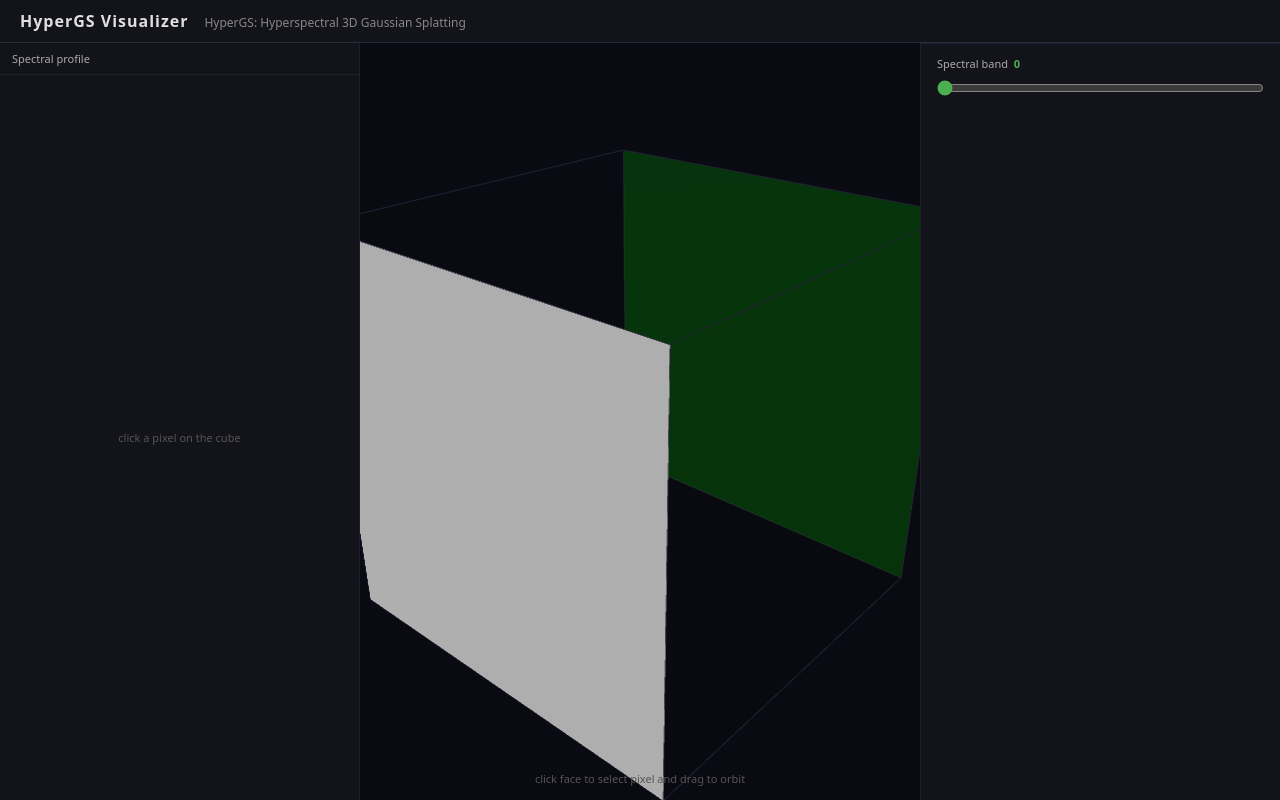
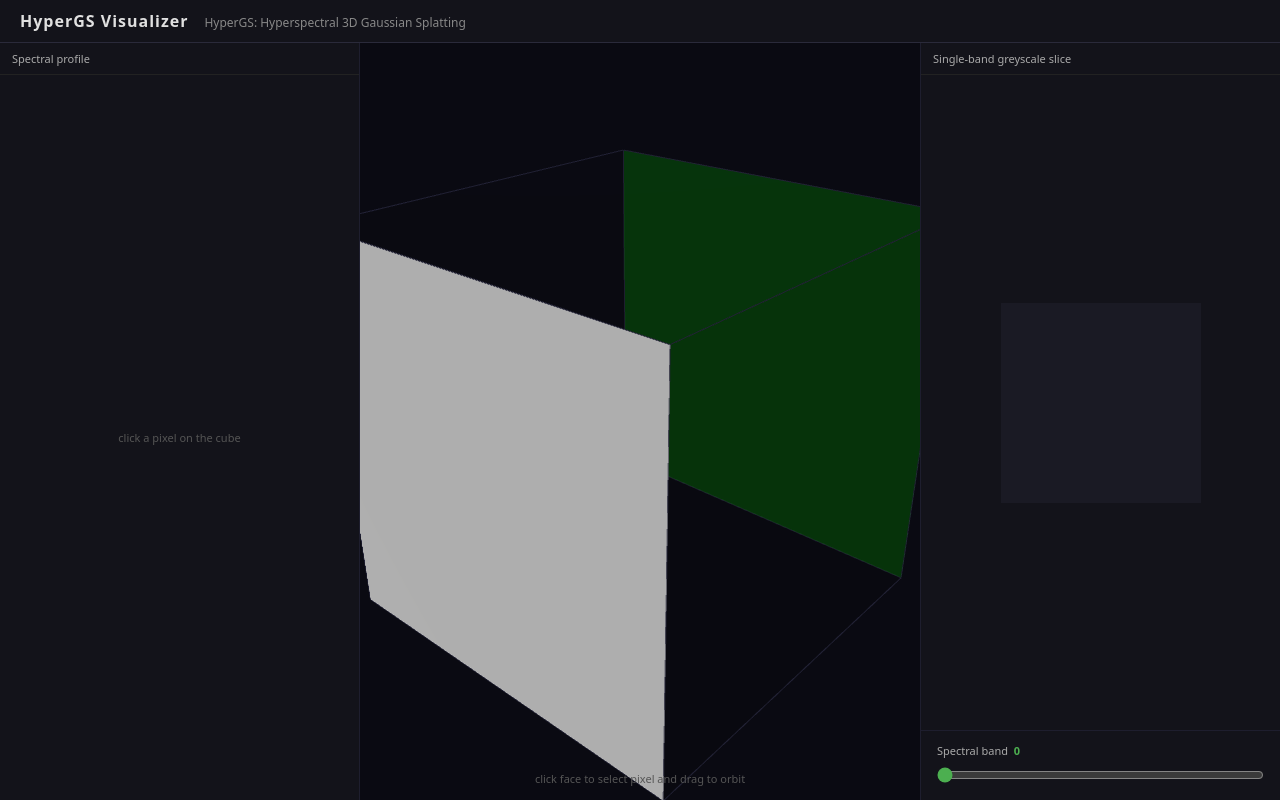
Before and after one commit to SimiOy/HyperGS-Visualizer, a React (Vite) app in the folder frontend/: page / in a window 1280 px wide. Built offline with nearby package versions, Linux system fonts and the light colour scheme; no server answers.

Commit message:
add the hyperspectral band slice to the right

```diff
--- /dev/null
+++ b/frontend/src/components/BandSlice.tsx
@@ -0,0 +1,67 @@
+import { useEffect, useRef } from "react";
+
+interface Props {
+  bandData: Float32Array | null; // 128×128
+  highlightColor: string;
+}
+
+export default function BandSlice({ bandData, highlightColor }: Props) {
+  const canvasRef = useRef<HTMLCanvasElement>(null);
+
+  useEffect(() => {
+    const canvas = canvasRef.current;
+    if (!canvas) return;
+    const ctx = canvas.getContext("2d")!;
+    const SIZE = 128;
+
+    ctx.clearRect(0, 0, SIZE, SIZE);
+
+    if (!bandData) {
+      ctx.fillStyle = "#1a1a24";
+      ctx.fillRect(0, 0, SIZE, SIZE);
+      return;
+    }
+
+    const imageData = ctx.createImageData(SIZE, SIZE);
+    let min = Infinity,
+      max = -Infinity;
+    for (let i = 0; i < bandData.length; i++) {
+      if (bandData[i] < min) min = bandData[i];
+      if (bandData[i] > max) max = bandData[i];
+    }
+    const range = max - min || 1;
+    for (let i = 0; i < bandData.length; i++) {
+      const v = Math.round(((bandData[i] - min) / range) * 255);
+      imageData.data[i * 4 + 0] = v;
+      imageData.data[i * 4 + 1] = v;
+      imageData.data[i * 4 + 2] = v;
+      imageData.data[i * 4 + 3] = 255;
+    }
+    ctx.putImageData(imageData, 0, 0);
+  }, [bandData, highlightColor]);
+
+  // Gen AI Assisted
+  return (
+    <div style={{ width: "100%", height: "100%", display: "flex", flexDirection: "column" }}>
+      <div
+        style={{
+          padding: "8px 12px",
+          fontSize: 11,
+          color: "#aaa",
+          borderBottom: "1px solid #222",
+        }}
+      >
+        Single-band greyscale slice
+      </div>
+
+      <div style={{ flex: 1, display: "flex", alignItems: "center", justifyContent: "center", padding: 12 }}>
+        <canvas
+          ref={canvasRef}
+          width={128}
+          height={128}
+          style={{ imageRendering: "pixelated", width: "min(100%, 200px)", height: "auto" }}
+        />
+      </div>
+    </div>
+  );
+}
--- a/frontend/src/components/DataCube.tsx
+++ b/frontend/src/components/DataCube.tsx
@@ -115,7 +115,13 @@ interface Props {
   highlightBand?: number;
 }
 
-export default function DataCube({ bandData, selectedPixel, onPixelClick, colColor = "#ff6b35", highlightBand = 0 }: Props) {
+export default function DataCube({
+  bandData,
+  selectedPixel,
+  onPixelClick,
+  colColor = "#ff6b35",
+  highlightBand = 0,
+}: Props) {
   const [texture, setTexture] = useState<THREE.DataTexture | null>(null);
 
   useEffect(() => {
@@ -127,7 +133,13 @@ export default function DataCube({ bandData, selectedPixel, onPixelClick, colCol
       camera={{ position: [2.8, 2.2, 3.2], fov: 42 }}
       style={{ width: "100%", height: "100%", background: "#0a0a12" }}
     >
-      <Scene bandTexture={texture} selectedPixel={selectedPixel} onPixelClick={onPixelClick} colColor={colColor} highlightBand={highlightBand} />
+      <Scene
+        bandTexture={texture}
+        selectedPixel={selectedPixel}
+        onPixelClick={onPixelClick}
+        colColor={colColor}
+        highlightBand={highlightBand}
+      />
     </Canvas>
   );
 }
--- a/frontend/src/screens/HyperspectralCube.tsx
+++ b/frontend/src/screens/HyperspectralCube.tsx
@@ -1,6 +1,7 @@
 import { useEffect, useState, useCallback } from "react";
 import DataCube from "../components/DataCube";
 import SpectralPlot from "../components/SpectralPlot";
+import BandSlice from "../components/BandSlice";
 
 const API = "/api";
 const CUBE_BAND = 60;
@@ -106,6 +107,8 @@ export default function HyperspectralCube() {
 
       {/* Right - band slice + slider */}
       <div style={{ ...panel, borderLeft: "1px solid #1e1e2e" }}>
+        <BandSlice bandData={sliderBandData} highlightColor={COL_COLOR} />
+
         {/* Slider */}
         <div style={{ padding: "12px 16px", borderTop: "1px solid #1e1e2e" }}>
           <div style={{ fontSize: 11, color: "#aaa", marginBottom: 8 }}>
```
